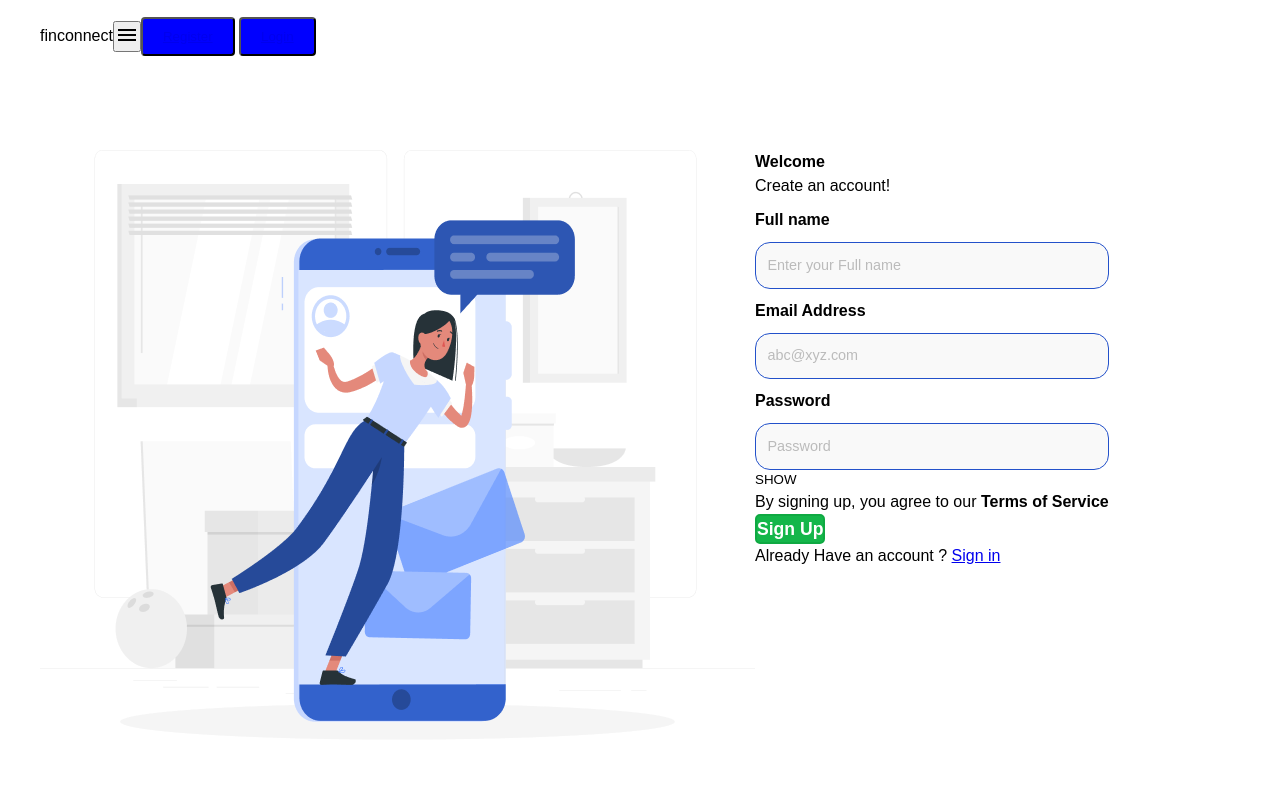
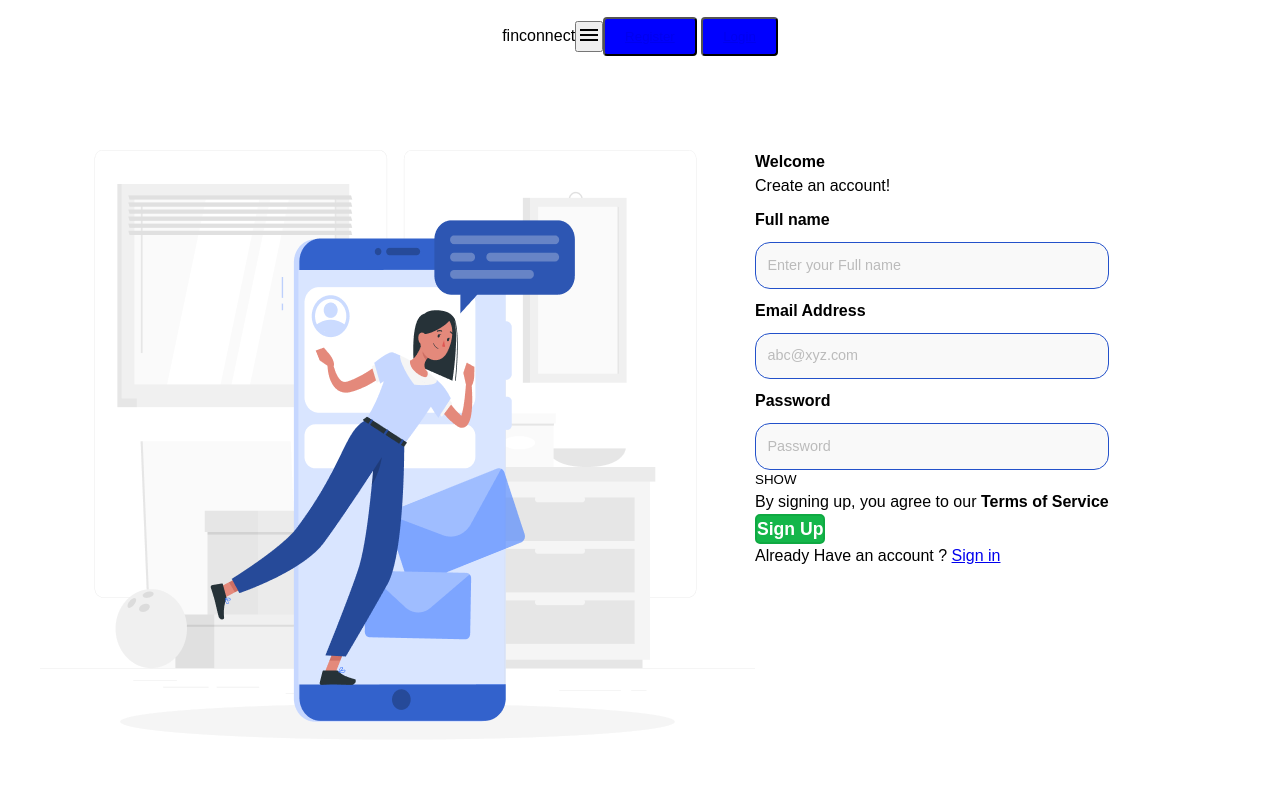
Before and after one commit to t-bello7/finconnect, a Django app: page /auth/signup/ in a window 1280 px wide. Shown: the top 799 px of the page. Run offline with Django 3.2, Linux system fonts and the light colour scheme; parts of the project's set-up code (start-up, migrations or seed data) failed here and were passed over.

Commit message:
gap issue

```diff
--- a/static/css/base.css
+++ b/static/css/base.css
@@ -13,17 +13,18 @@ body {
   font-family: "Quicksand", sans-serif;
 }
 header {
-  /* height: 100vh; */
   display: flex;
   align-items: center;
   width: 100%;
   max-width: 1200px;
   margin: 0 auto;
 }
-
+.main {
+  height: 100vh;
+}
 .navbar__container {
   position: fixed;
-  z-index: 1;
+  z-index: 2000;
   top: 0;
   /* left: 0; */
   background: var(--white);
@@ -32,8 +33,8 @@ header {
   height: var(--bar-height);
   margin: 0 auto;
   display: flex;
-  flex-wrap: wrap;
-  /* justify-content: space-between; */
+  /* flex-wrap: wrap; */
+  justify-content: center;
   align-items: center;
 }
 div.navbar__container .navbar__logo {
--- a/templates/_base.html
+++ b/templates/_base.html
@@ -35,7 +35,7 @@
             </ul>
         </div>
     </header>
-    <main role="main">
+    <main class="main" role="main">
     {% block content %}
     {% endblock content %}
     </main>
```
Also changed, not shown: static/css/main.css (+4 -9 lines), templates/dashboard/homepage.html (+4 -42 lines), templates/partials/footer.html (added, +34 -0 lines), templates/partials/aside.html (added).
